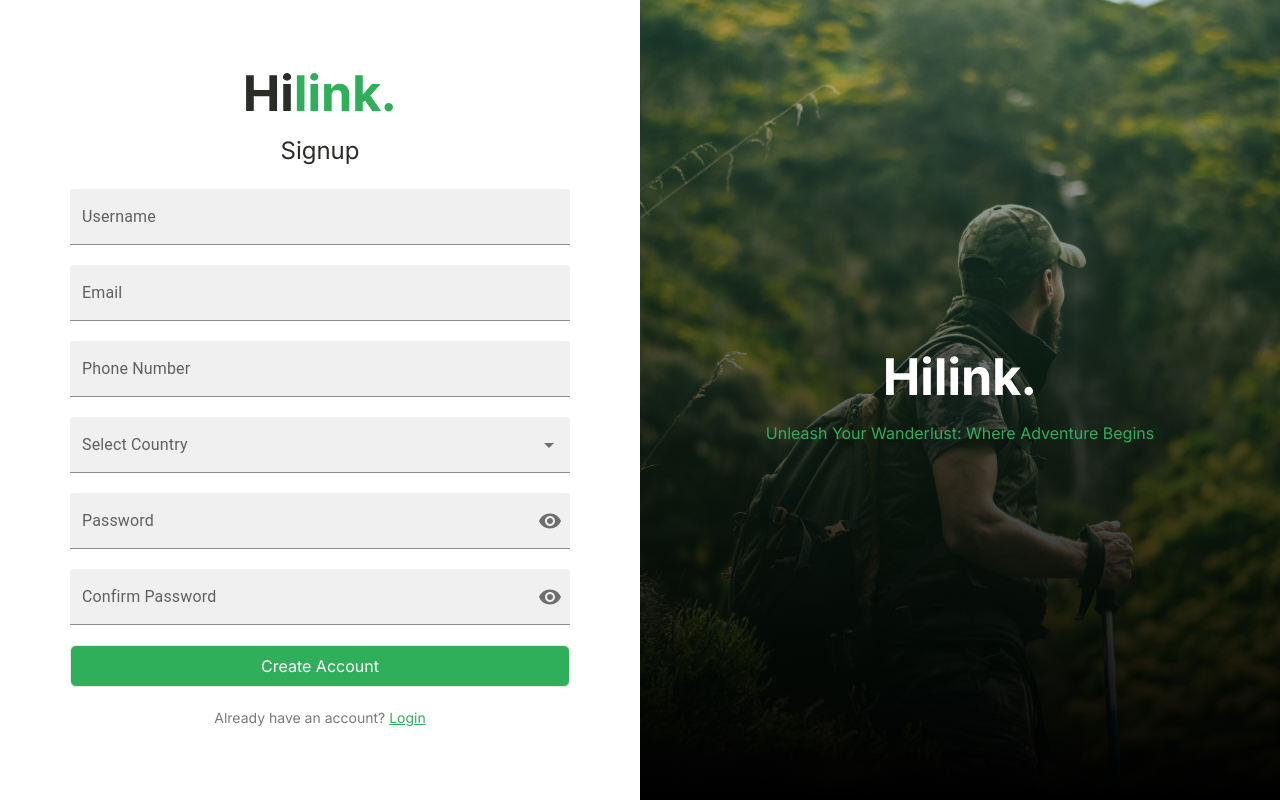
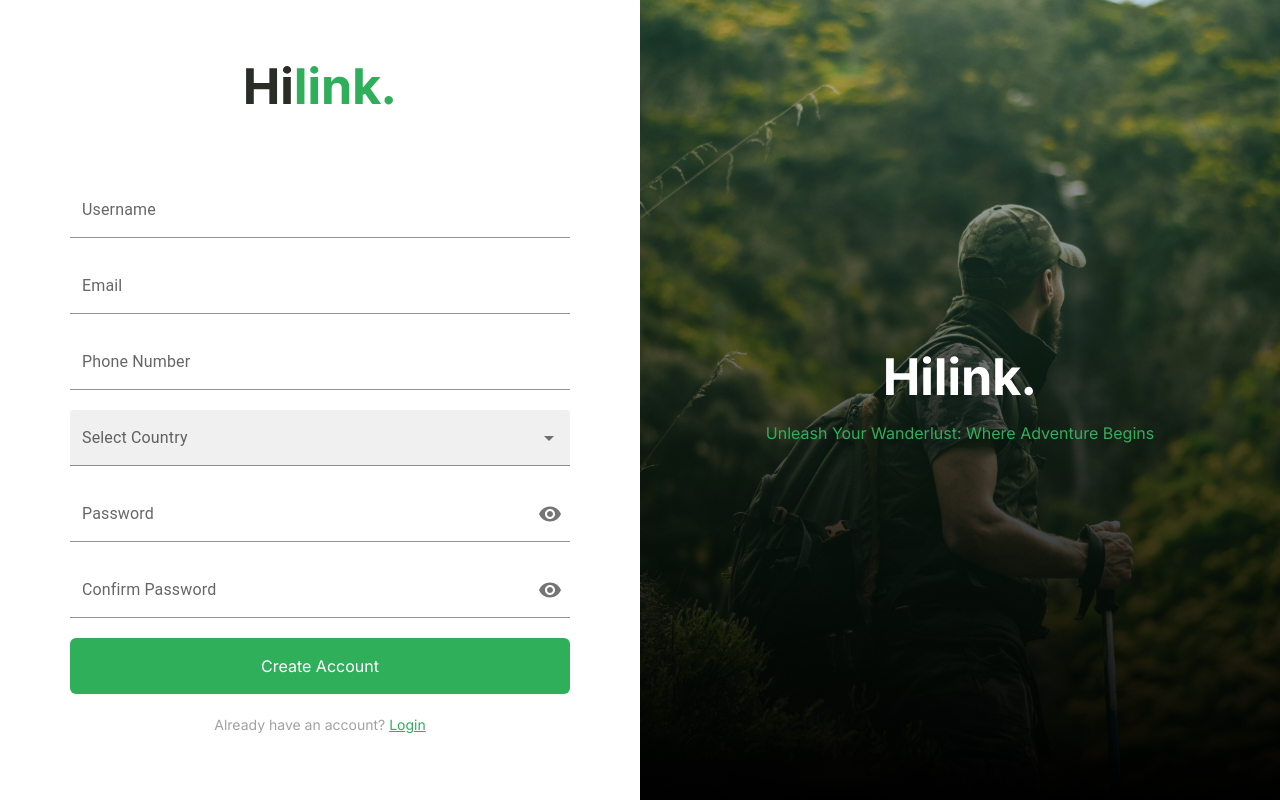
Before and after one commit to Babar78/Camping_Travel_app, a Next.js app: page /signup in a window 1280 px wide. Built offline with nearby package versions, Linux system fonts and the light colour scheme.

Commit message:
Signup Form Bg Updated

```diff
--- a/app/login/page.tsx
+++ b/app/login/page.tsx
@@ -55,7 +55,7 @@ const Login = () => {
             />
 
             <button
-              className={`flexCenter gap-3 rounded-md w-full bg-green-50 text-white py-2 px-3`}
+              className={`flexCenter gap-3 rounded-md w-full bg-green-50 text-white py-2 px-3 min-h-[56px]`}
               type="submit"
             >
               <label className="regular-16 whitespace-nowrap cursor-pointer">
@@ -63,7 +63,7 @@ const Login = () => {
               </label>
             </button>
           </form>
-          <p className="regular-14 text-gray-30 text-center">
+          <p className="regular-14 text-gray-20 text-center">
             Don't have an account?{" "}
             <Link href="/signup" className="underline text-green-50">
               Register
--- a/app/signup/page.tsx
+++ b/app/signup/page.tsx
@@ -31,7 +31,7 @@ const Signup = () => {
   return (
     <>
       <div className="lg:grid grid-cols-2 w-screen h-screen relative max-[1024px]:bg-login-bg bg-cover bg-center flex justify-center items-center md:p-0 p-10">
-        <div className="space-y-5 bg-white rounded-2xl p-10 flex flex-col justify-center items-center">
+        <div className="space-y-5 lg:bg-transparent bg-gradient-to-t from-[rgba(255,255,255,0.1)] to-[rgba(255,255,255,0.2)] lg:border-0 border-[0.5px] rounded-2xl p-10 flex flex-col justify-center items-center">
           <Image
             src="/hilink-logo.svg"
             alt="logo"
@@ -39,7 +39,7 @@ const Signup = () => {
             height={40}
             className="w-auto h-auto min-w-[150px]"
           />
-          <h1 className="regular-24 text-green-90">Signup</h1>
+          <h1 className="regular-24 text-white">Signup</h1>
           <form className="space-y-5 max-w-[500px]">
             <CustomInput
               id="username"
@@ -47,6 +47,7 @@ const Signup = () => {
               type="text"
               inputFieldType="text-field"
               variant="filled"
+              backgroundColor="white"
               onUpdate={(newValue) => handleChange(newValue, "username")}
               value={data.username}
               required
@@ -57,6 +58,7 @@ const Signup = () => {
               type="email"
               inputFieldType="text-field"
               variant="filled"
+              backgroundColor="white"
               onUpdate={(newValue) => handleChange(newValue, "email")}
               value={data.email}
               required
@@ -68,6 +70,7 @@ const Signup = () => {
               type="tel"
               inputFieldType="text-field"
               variant="filled"
+              backgroundColor="white"
               onUpdate={(newValue) => handleChange(newValue, "phone")}
               value={data.phone}
               required
@@ -78,6 +81,7 @@ const Signup = () => {
               label="Select Country"
               inputFieldType="countries-select"
               variant="filled"
+              backgroundColor="white"
               onUpdate={(newValue) => handleChange(newValue, "country")}
               value={data.country}
               required
@@ -88,6 +92,7 @@ const Signup = () => {
               label="Password"
               inputFieldType="password"
               variant="filled"
+              backgroundColor="white"
               onUpdate={(newValue) => handleChange(newValue, "password")}
               value={data.password}
               required
@@ -98,12 +103,13 @@ const Signup = () => {
               label="Confirm Password"
               inputFieldType="password"
               variant="filled"
+              backgroundColor="white"
               onUpdate={(newValue) => handleChange(newValue, "confirmPassword")}
               value={data.confirmPassword}
               required
             />
             <button
-              className={`flexCenter gap-3 rounded-md border w-full bg-green-50 text-white py-2 px-3`}
+              className={`flexCenter gap-3 rounded-md w-full bg-green-50 text-white py-2 px-3 min-h-[56px]`}
               type="submit"
             >
               <label className="regular-16 whitespace-nowrap cursor-pointer">
@@ -111,7 +117,7 @@ const Signup = () => {
               </label>
             </button>
           </form>
-          <p className="regular-14 text-gray-30 text-center">
+          <p className="regular-14 text-gray-20 text-center">
             Already have an account?{" "}
             <Link href="/login" className="underline text-green-50">
               Login
--- a/components/CustomInput.tsx
+++ b/components/CustomInput.tsx
@@ -104,6 +104,7 @@ const CustomInput = ({
           }}
           getOptionLabel={(option) => option.label}
           style={{ backgroundColor: backgroundColor }}
+          className="rounded-t-md"
           renderOption={(props, option) => (
             <Box
               component="li"
```
